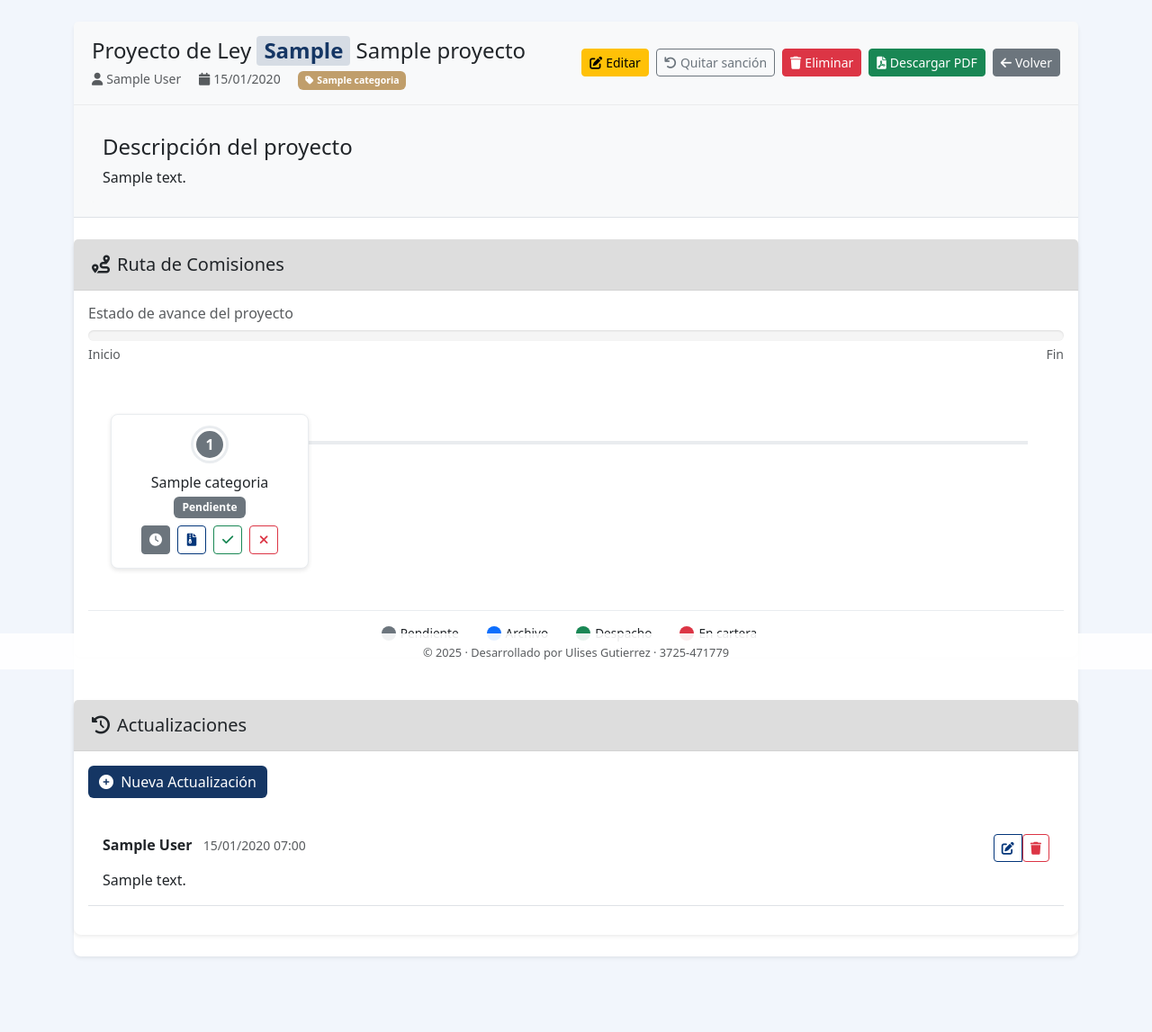
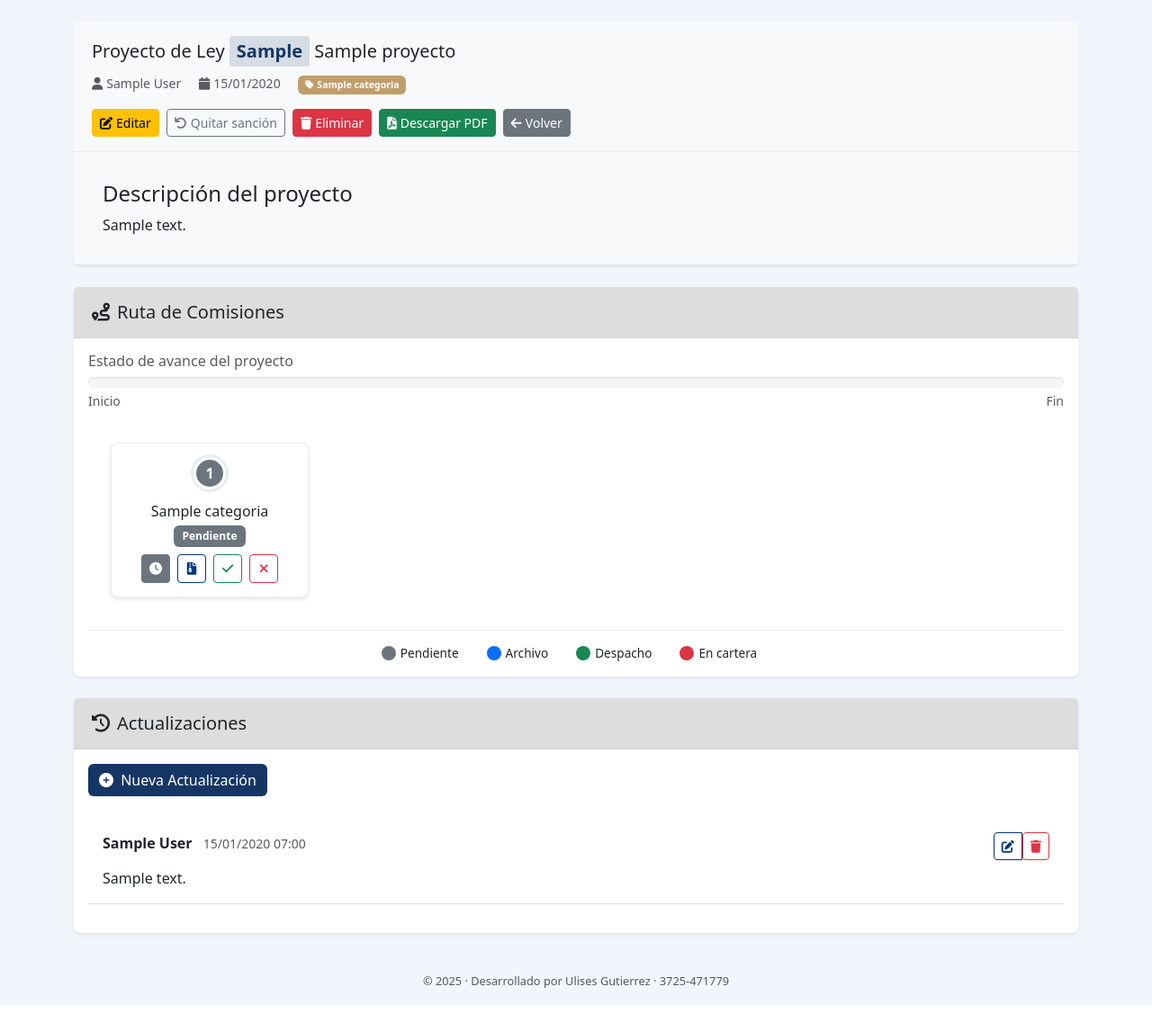
Before and after one commit to ulicseg/GestorLegislativo, a Django app: page /proyectos/1/ in a window 1280 px wide. Shown: the part 56-1203 px from the top of the page at 90% size. After the commit the page ends 1173 px from the top, so only its background shows below. Run offline with Django 5.2, Linux system fonts and the light colour scheme; a user stored in the database is signed in; tables that the repository leaves empty hold one stand-in row (values such as "Sample post"); some libraries are stand-ins or nearby versions.

Commit message:
Ordenar visualmente el detalle de proyecto y el pie de pagina
- Detalle: titulo en una sola columna con los botones de accion en una fila debajo (antes quedaban apretados a la derecha en 3 lineas).
- Detalle: Ruta de Comisiones y Actualizaciones pasan a ser tarjetas independientes en lugar de estar anidadas dentro de la tarjeta principal.
- Ruta: se quita la linea gris suelta que sobresalia a la derecha de los pasos.
- Pie de pagina: deja de ser fijo (tapaba el contenido al hacer scroll) y queda al final de la pagina.

Co-Authored-By: Claude Sonnet 5.5 <noreply@anthropic.com>

```diff
--- a/diputada/templates/base.html
+++ b/diputada/templates/base.html
@@ -25,9 +25,9 @@
         body {
             background-color: #f2f6fc;
             color: var(--dark-gray);
-            padding-bottom: 60px; /* Espacio para el footer */
             min-height: 100vh;
-            position: relative;
+            display: flex;
+            flex-direction: column; /* El footer queda al final del contenido, sin tapar nada */
         }
 
         .navbar {
@@ -623,8 +623,7 @@
     </div>
 
     <!-- Footer sutil -->
-    <footer class="position-fixed bottom-0 start-50 translate-x-50 py-2 text-center"
-            style="background: rgba(255,255,255,0.9); transform: translateX(-50%); width: 100%; z-index: 1000;">
+    <footer class="py-3 text-center mt-auto">
         <small class="text-muted" style="font-size: 0.8rem;">
             © 2025 · Desarrollado por Ulises Gutierrez · <a href="https://wa.me/+543725471779" class="text-decoration-none text-muted" target="_blank" rel="noopener noreferrer">3725-471779</a>
         </small>
--- a/diputada/templates/proyectos/detalle_proyecto.html
+++ b/diputada/templates/proyectos/detalle_proyecto.html
@@ -7,9 +7,9 @@
 <div class="card shadow-sm mb-4">
     <!-- Encabezado del proyecto -->
     <div class="card-header bg-light">
-        <div class="d-flex justify-content-between align-items-center">
+        <div>
             <div>
-                <h4 class="mb-1">
+                <h4 class="mb-2 fs-5 lh-base">
                     {{ proyecto.get_tipo_display }}
                     <span class="proyecto-numero">{{ proyecto.numero }}</span>
                     {{ proyecto.titulo }}
@@ -26,7 +26,7 @@
                     </span>
                 </div>
             </div>
-            <div class="d-flex gap-2">
+            <div class="d-flex flex-wrap gap-2 mt-3">
                 {% if user.perfil.es_diputada or user == proyecto.creado_por %}
                     <a href="{% url 'proyectos:editar_proyecto' proyecto.pk %}{% if from_mis_proyectos %}?from=mis_proyectos{% elif from_sancionados %}?from=sancionados{% endif %}"
                        class="btn btn-warning btn-sm">
@@ -70,9 +70,11 @@
             {{ proyecto.descripcion|safe }}
         </div>
     </div>
+</div>
 
-    <!-- Ruta de Comisiones -->
-    <div class="card shadow-sm mt-4">
+<!-- Ruta de Comisiones -->
+<div>
+    <div class="card shadow-sm">
         <div class="card-header">
             <h5 class="mb-0">
                 <i class="fas fa-route me-2"></i>Ruta de Comisiones
@@ -210,7 +212,7 @@
     </div>
 
     <!-- Sección de Actualizaciones -->
-    <div class="card shadow-sm mt-4">
+    <div class="card shadow-sm">
         <div class="card-header">
             <h5 class="mb-0">
                 <i class="fas fa-history me-2"></i>Actualizaciones
@@ -336,18 +338,7 @@
         display: flex;
         min-width: 100%;
         position: relative;
-        padding: 30px 10px 20px;
-    }
-
-    .ruta-comisiones-timeline::before {
-        content: '';
-        position: absolute;
-        top: 60px;
-        left: 40px;
-        right: 40px;
-        height: 4px;
-        background: #e9ecef;
-        z-index: 1;
+        padding: 10px 10px 10px;
     }
 
     .ruta-step {
```
